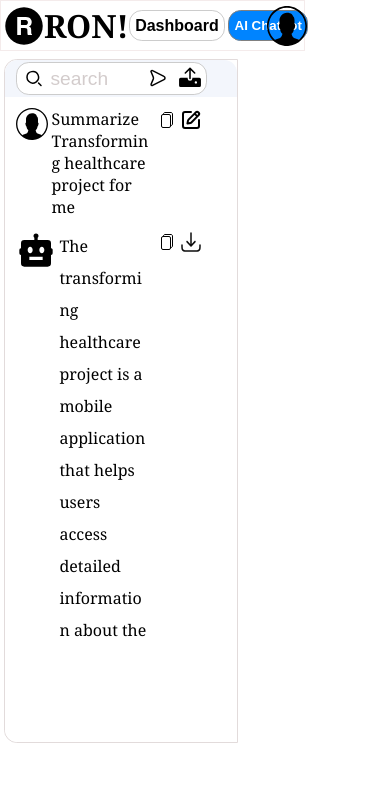
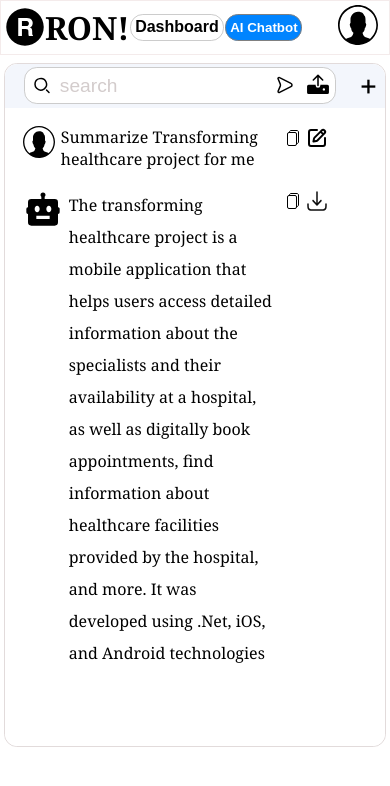
Before and after one commit to sanjeev74kr/AI-Chatbot, a React (Create React App) app: page / in a window 390 px wide. Shown: the top 786 px of the page. Built offline with nearby package versions, Linux system fonts and the light colour scheme.

Commit message:
Make responsive to mobile device

```diff
--- a/src/components/App.js
+++ b/src/components/App.js
@@ -23,17 +23,17 @@ function App() {
 
       {/* heading part */}
       <div className='heading-part'>
-        <header>
-          <span className='brand-identity'>
+          <div className='brand-identity'>
             <img className='brand-icon' src='./brand-icon.svg' alt='DI-icon' />
             <p className='brand-text'> RON! </p>
-          </span>
+          </div>
           <div className='heading-buttons'>
             <button className='dashboard-component-button'>Dashboard</button>
             <button className='selected' onClick={handleChatComponentButtonClick} >AI Chatbot</button>
           </div>
-          <img className="profile-button" src="./profile.svg" alt="profile-icon" onClick={toggleProfileOptions} />
-        </header>
+          <div className='profile-button-container'>
+          <img className="profile-button" src="./profile.svg" alt="profile-icon"  onClick={toggleProfileOptions} />
+          </div>
       </div>
 
 
--- a/src/components/Chats.js
+++ b/src/components/Chats.js
@@ -59,6 +59,8 @@ function Chats() {
     setquery([]);
    }
 
+
+
     return (
         <main className="Chats-UI">
 
@@ -116,6 +118,7 @@ function Chats() {
                             <img className="send-button" src="./send.svg" alt="send-button" onClick={handleSendQueryButton} />
                             <img className="uploadFileButton" src="./upload-file.svg" alt="üpload-file-button" />
                         </div>
+                        <p className="mobile-new-chat-button" onClick={startNewConversation}>+</p>
                     </div>
 
                     {/* static data */}
--- a/src/css/App.css
+++ b/src/css/App.css
@@ -19,29 +19,36 @@
 
 
 /* header container */
-.heading-part header {
+.heading-part{
   display: flex;
   flex-direction: row;
   align-items: center;
-  justify-content: space-between;
   padding: 1%;
   border: 0.1rem solid #f4ebeb;
+  width: 100%;
+  justify-content: space-between;
+
 }
 
 .brand-identity {
   display: flex;
   align-items: center;
   justify-content: flex-start;
+  width:18%;
 }
 
 .brand-text {
   color: black;
   font-weight: bold;
   font-size: 2rem;
+  flex-shrink: 2;
 }
 
 .heading-buttons {
   display: flex;
+  width: 25%;
+  margin-left: 15%;
+  margin-right: 15%;
 }
 
 .dashboard-component-button {
@@ -55,6 +62,7 @@
   border-radius: 0.8rem;
   cursor: pointer;
   margin-right: 1%;
+  flex-shrink: 2;
 }
 
 .chat-component-button {
@@ -67,11 +75,17 @@
   border: 1px solid #ccc;
   border-radius: 0.8rem;
   cursor: pointer;
+  flex-shrink: 2;
 }
 
+.profile-button-container{
+ margin-left: auto;
+ margin-right: 2%;
+}
 .profile-button {
   cursor: pointer;
-  margin-right: 2%;
+  width:2.5rem;
+  height: 2.5rem;
 }
 
 /*end of header section */
@@ -132,6 +146,7 @@ img:hover{
   flex-direction: column;
   align-items: flex-start;
  }
+
  .Chat-component{
   align-self: center;
  }
--- a/src/css/Chats.css
+++ b/src/css/Chats.css
@@ -19,7 +19,7 @@
   display: flex;
   flex-direction: column;
   width: 16%;
-  height: 88vh;
+  height: 87vh;
   background-color: white;
   border-right: .09rem solid #e2dbdb;
 }
@@ -118,6 +118,17 @@
   width: 100%;
   border-top-left-radius: 0.8rem;
   border-top-right-radius: 0.8rem;
+  display: flex;
+  align-items: center;
+}
+
+.mobile-new-chat-button{
+  font-size: 2rem;
+  font-weight: bold;
+  margin-left: auto;
+  margin-right: 2%;
+  visibility: hidden;
+
 }
 
 .search-box {
@@ -129,7 +140,7 @@
   margin: 1%;
   margin-left: 5%;
   border-radius: 0.8rem;
-  max-width: 82%;
+  width: 82%;
 }
 
 
@@ -274,7 +285,7 @@
   background-color: #f3f6fc;
   padding: 2%;
   margin-top: 2%;
-  width: 21.5%;
+  width: 20%;
   border: 1px solid #dcd7d7;
   border-top-right-radius: 0.8rem;
   border-bottom-right-radius: 0.8rem;
@@ -365,12 +376,18 @@
 }
 
 @media screen and (max-width:700px) {
-  .Chats-right-section {
-    width: 0;
-    padding: 0;
+
+  .chat-component-main-section{
+    width:98%;
+    border-radius:0.8rem;
   }
+
   .chat-component-left-section,.Chats-right-section{
     display: none;
   }
 
+  .mobile-new-chat-button{
+    visibility: visible;
+  }
+
 }
--- a/src/utils/chatHistory.js
+++ b/src/utils/chatHistory.js
@@ -1,7 +1,7 @@
 const chatHistory = {
-     Today: ["smart-tracking and its fundamentals","smart-tracking and its details of inner function"],
-    yesterday:["quantum-computing and its functionality","smart computer vs dumb computer"],
-    PreviousWeek:["quantum-computing and its functionality","smart computer vs dumb computer","smart-tracking and its fundamentals","smart-tracking and its details of inner function","smart-tracking and its fundamentals"]
+     Today: ["Smart-tracking and its fundamentals","Smart-tracking and its details of inner function"],
+    yesterday:["Quantum-computing and its functionality","Smart computer vs dumb computer"],
+    PreviousWeek:["Quantum-computing and its functionality","Smart computer vs dumb computer","Smart-tracking and its fundamentals","Smart-tracking and its details of inner function","Smart-tracking and its fundamentals"]
 };
 
 export default chatHistory;
```
